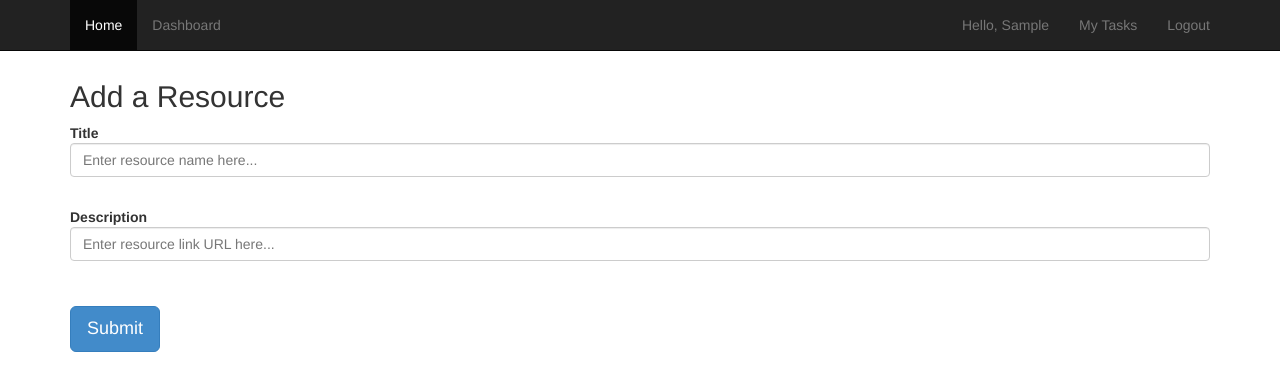
After one commit to sheeksav/todo, a Django app: page /task/1/add-resource/ in a window 1280 px wide. The commit adds this page. Shown: the top 391 px of the page. Run offline with Django 3.2, Linux system fonts and the light colour scheme; a user stored in the database is signed in; tables that the repository leaves empty hold one stand-in row (values such as "Sample post"); parts of the project's set-up code (start-up, migrations or seed data) failed here and were passed over; some libraries are stand-ins or nearby versions.

Commit message:
Now you can add resources to a task.

```diff
--- a/engine/admin.py
+++ b/engine/admin.py
@@ -1,8 +1,9 @@
 from django.contrib import admin
-from .models import UserProfile, ToDoList, ToDoItem, BusinessUnit, Goal
+from .models import UserProfile, ToDoList, ToDoItem, BusinessUnit, Goal, Resource
 
 admin.site.register(UserProfile)
 admin.site.register(ToDoList)
 admin.site.register(ToDoItem)
 admin.site.register(BusinessUnit)
 admin.site.register(Goal)
+admin.site.register(Resource)
--- a/engine/forms.py
+++ b/engine/forms.py
@@ -136,3 +136,20 @@ class AddGoalForm(forms.Form):
             'class':'form-control',
         }
     ))
+
+
+class AddResourceForm(forms.Form):
+    name = forms.CharField(required=True, widget=forms.TextInput(
+        attrs={
+            'type':'textarea',
+            'placeholder':'Enter resource name here...',
+            'class':'form-control',
+        }
+    ))
+    link = forms.CharField(required=True, widget=forms.TextInput(
+        attrs={
+            'type':'textarea',
+            'placeholder':'Enter resource link URL here...',
+            'class':'form-control',
+        }
+    ))
--- a/engine/models.py
+++ b/engine/models.py
@@ -79,4 +79,12 @@ class ToDoItem(BaseModel):
     def __str__(self):
         return self.title
 
-3
+
+class Resource(BaseModel):
+    name = models.CharField(max_length=300)
+    link = models.CharField(max_length=300)
+    task = models.ForeignKey(ToDoItem)
+    creator = models.ForeignKey(User)
+
+    def __str__(self):
+        return self.name
--- a/engine/views.py
+++ b/engine/views.py
@@ -11,9 +11,9 @@ from django.core.mail import EmailMultiAlternatives
 from django.conf import settings
 
 
-from .models import UserProfile, ToDoList, ToDoItem, BusinessUnit, Goal
+from .models import UserProfile, ToDoList, ToDoItem, BusinessUnit, Goal, Resource
 from .forms import AddTaskForm, AssignTaskForm, LoginForm, SignUpForm, ActivateForm, ProjectStatusForm, \
-    AddBizUnitForm, AddGoalForm
+    AddBizUnitForm, AddGoalForm, AddResourceForm
 
 
 # Create your views here.
@@ -370,12 +370,14 @@ class TaskDetailView(TemplateView):
 
         task = ToDoItem.objects.get(pk = kwargs.get('pk'))
         creator = task.creator.get_full_name
+        resources = Resource.objects.filter(task__pk=kwargs.get('pk'))
 
         context = {
             'task': task,
             'description': task.description,
             'creator': creator,
             'form': ProjectStatusForm(),
+            'resources': resources,
         }
 
         return context
@@ -420,6 +422,36 @@ class DashboardView(TemplateView):
         }
 
         return context
+
+
+class AddResourceView(FormView):
+    form_class = AddResourceForm
+    template_name = 'engine/add_resource.html'
+    success_url = ''
+
+    @method_decorator(login_required)
+    def dispatch(self, request, *args, **kwargs):
+
+        pk = kwargs.get('pk')
+        kwargs['task'] = ToDoItem.objects.get(pk=pk)
+
+        return super(AddResourceView, self).dispatch(request, *args, **kwargs)
+
+
+    def form_valid(self, form):
+
+        resource = Resource.objects.create(
+            name = form.cleaned_data.get('name'),
+            link = form.cleaned_data.get('link'),
+            task = ToDoItem.objects.get(pk=self.kwargs.get('pk')),
+            creator = self.request.user,
+        )
+        resource.save()
+
+
+        self.success_url = '/details/%s/' % resource.task.id
+
+        return super(AddResourceView, self).form_valid(form)
 
 
 class AddUnitView(FormView):
--- /dev/null
+++ b/templates/engine/add_resource.html
@@ -0,0 +1,44 @@
+{% extends 'base.html'%}
+{% load static %}
+
+{% block content %}
+
+{% include 'engine/_navigation.html' %}
+
+    <div class="container">
+
+        <div class="content-container">
+
+            <h2>Add a Resource</h2>
+
+
+            <form role="form" method="post" action="">
+
+                {% csrf_token %}
+
+                <div class="form-group">
+
+                    <label for="title">Title</label>
+                    {{ form.name.errors }}
+                    {{ form.name }}
+
+                    <div>&nbsp;</div>
+
+                    <label for="description">Description</label>
+                    {{ form.link.errors }}
+                    {{ form.link }}
+
+                    <div>&nbsp;</div>
+
+                </div>
+
+                <button type="submit" class="btn btn-lg btn-primary">Submit</button>
+
+            </form>
+
+        </div>
+
+    </div>
+
+
+{% endblock %}
--- a/todo/urls.py
+++ b/todo/urls.py
@@ -5,7 +5,7 @@ from django.views.generic import TemplateView
 from engine.views import HomeView, LoginView, SignUpView, LogoutView, ToDoListDisplayView, CompleteTaskAPIView, \
     AddTaskFormView, AssignTaskFormView, AcceptTaskAPIView, ActivateView, TaskDetailView, CompleteTaskView, \
     AcceptTaskView, DeleteTaskView, DashboardView, GoalsView, GoalsDetailView, AddUnitView, AddGoalView, \
-    UpdateTaskStatusView
+    UpdateTaskStatusView, AddResourceView
 
 urlpatterns = patterns('',
     # Examples:
@@ -30,6 +30,7 @@ urlpatterns = patterns('',
     url(r'^dashboard/goals/add/(?P<pk>\d+)/$', AddGoalView.as_view(), name='goals-add'),
     url(r'^dashboard/goals/tasks/(?P<pk>\d+)/$', GoalsDetailView.as_view(), name='goals-detail'),
     url(r'^task/update/(?P<pk>\d+)/(?P<status>\d+)/$', UpdateTaskStatusView, name='update-status'),
+    url(r'^task/(?P<pk>\d+)/add-resource/$', AddResourceView.as_view(), name='add-resource' ),
 
 
     url(r'^signup/$', SignUpView.as_view(), name='signup'),
```
Also changed, not shown: templates/engine/task-detail.html (+8 -1 lines), engine/migrations/0018_resource.py (added).
